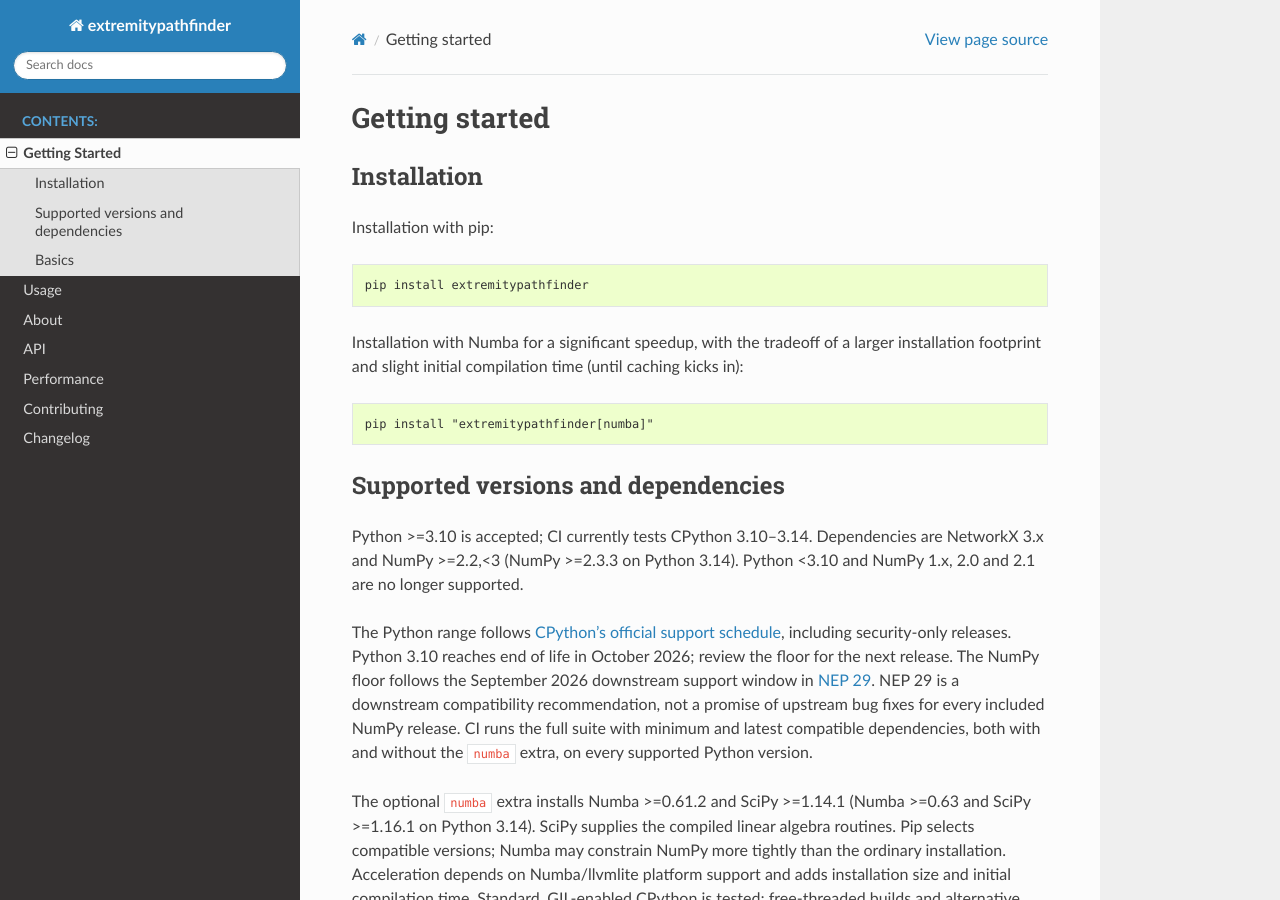
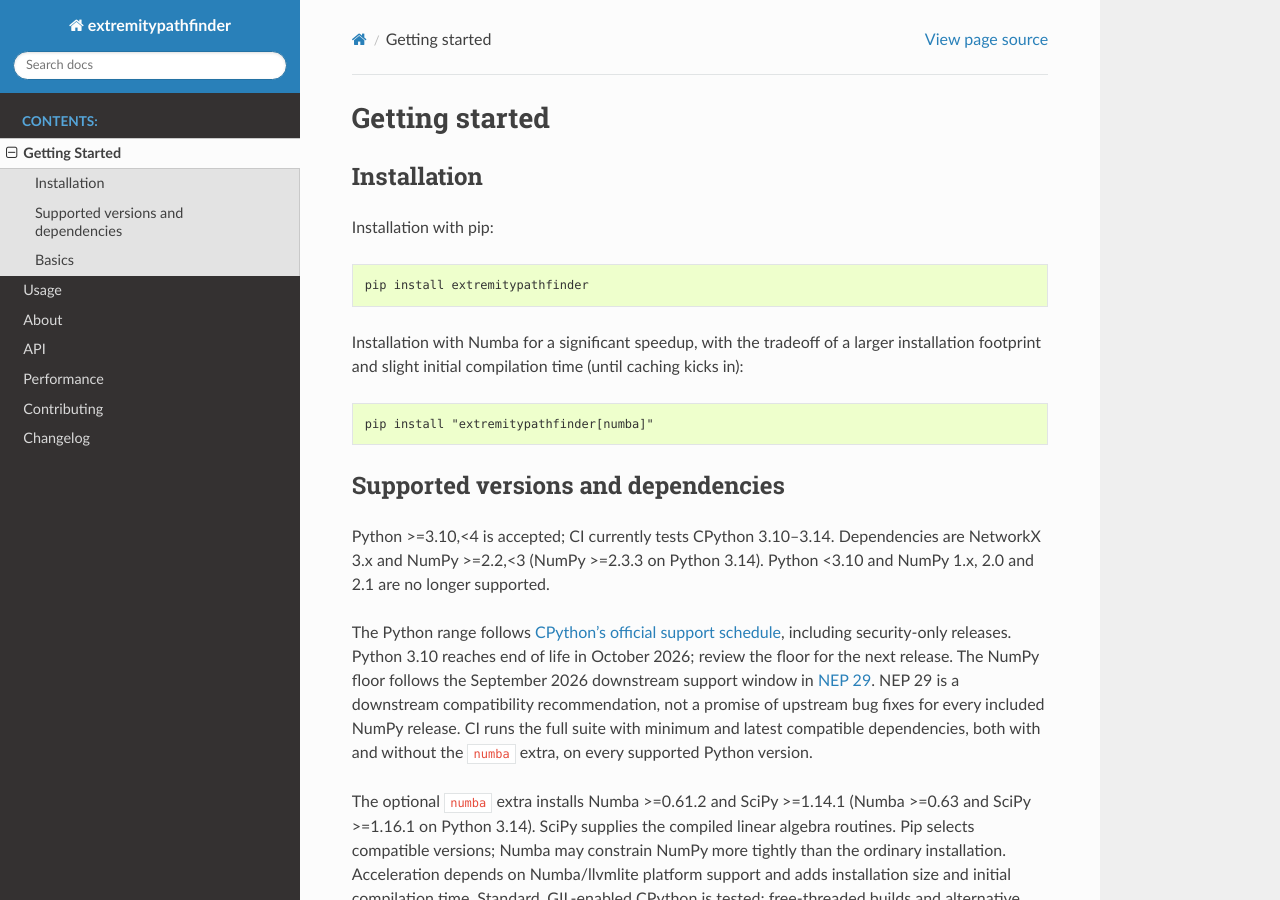
Before and after one commit to jannikmi/extremitypathfinder, a Sphinx documentation site: the page built from docs/0_getting_started.rst, in a window 1280 px wide and 900 px high. Built offline with Sphinx 7.4.7 and the Read the Docs theme 3.1.0, drawn with Linux system fonts in a browser that asks for light colours.

Commit message:
Bound Python support to compatible major versions

```diff
--- a/README.rst
+++ b/README.rst
@@ -40,7 +40,7 @@
 Supported versions
 ------------------
 
-Python >=3.10 is accepted; CI currently tests CPython 3.10–3.14.
+Python >=3.10,<4 is accepted; CI currently tests CPython 3.10–3.14.
 Dependencies are NetworkX 3.x and NumPy >=2.2,<3
 (NumPy >=2.3.3 on Python 3.14). Python <3.10 and NumPy 1.x, 2.0 and 2.1
 are no longer supported.
--- a/docs/0_getting_started.rst
+++ b/docs/0_getting_started.rst
@@ -27,7 +27,7 @@
 Supported versions and dependencies
 -----------------------------------
 
-Python >=3.10 is accepted; CI currently tests CPython 3.10–3.14.
+Python >=3.10,<4 is accepted; CI currently tests CPython 3.10–3.14.
 Dependencies are NetworkX 3.x and NumPy >=2.2,<3
 (NumPy >=2.3.3 on Python 3.14). Python <3.10 and NumPy 1.x, 2.0 and 2.1
 are no longer supported.
--- a/pyproject.toml
+++ b/pyproject.toml
@@ -39,7 +39,7 @@
 extremitypathfinder = "extremitypathfinder.command_line:main"
 
 [tool.poetry.dependencies]
-python = ">=3.10"
+python = ">=3.10,<4"
 networkx = ">=3,<4"
 numpy = [
     { version = ">=2.2,<3", python = "<3.14" },
```
Also changed, not shown: 1 other file.
